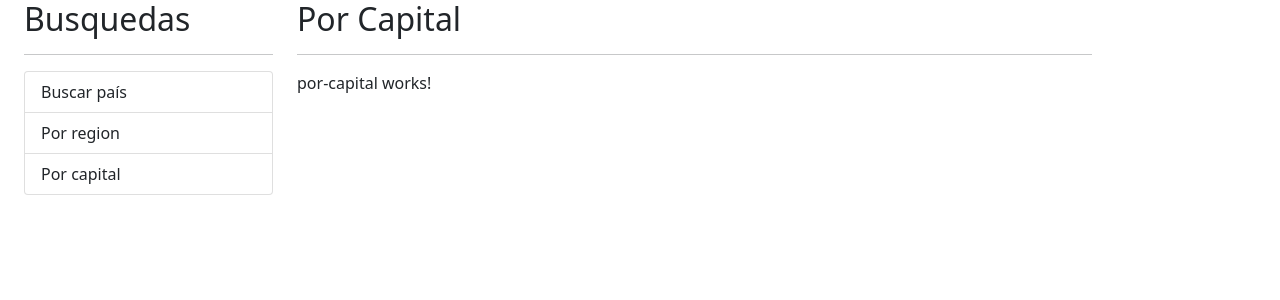
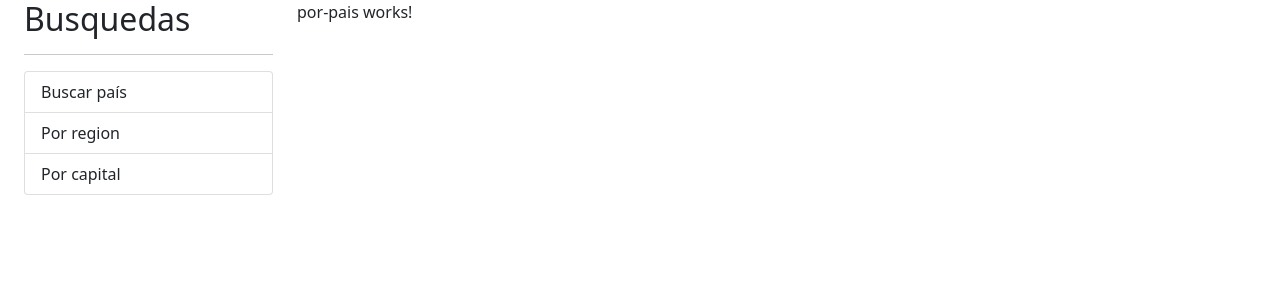
Before and after one commit to Dcterrance88/PaisesApp-Angular, an Angular app: page / in a window 1280 px wide. Shown: the top 300 px of the page. Built offline with nearby package versions, Linux system fonts and the light colour scheme.

Commit message:
Configurando las rutas
Se creo un modulo para configurar las rutas principales y se añadio en
el app component

```diff
--- a/src/app/app.component.html
+++ b/src/app/app.component.html
@@ -10,8 +10,6 @@
   </div>
 
   <div class="col">
-    <h2>Por Capital</h2>
-    <hr>
-    <app-por-capital></app-por-capital>
+    <router-outlet></router-outlet>
   </div>
 </div>
--- a/src/app/app.module.ts
+++ b/src/app/app.module.ts
@@ -4,6 +4,7 @@
 import { AppComponent } from './app.component';
 import { PaisModule } from './pais/pais.module';
 import { SharedModule } from './shared/shared.module';
+import { AppRoutingModule } from './app-routing.module';
 
 @NgModule({
   declarations: [
@@ -11,6 +12,7 @@
   ],
   imports: [
     BrowserModule,
+    AppRoutingModule,
     PaisModule,
     SharedModule
   ],
```
Also changed, not shown: src/app/app-routing.module.ts (added, +42 -0 lines).
